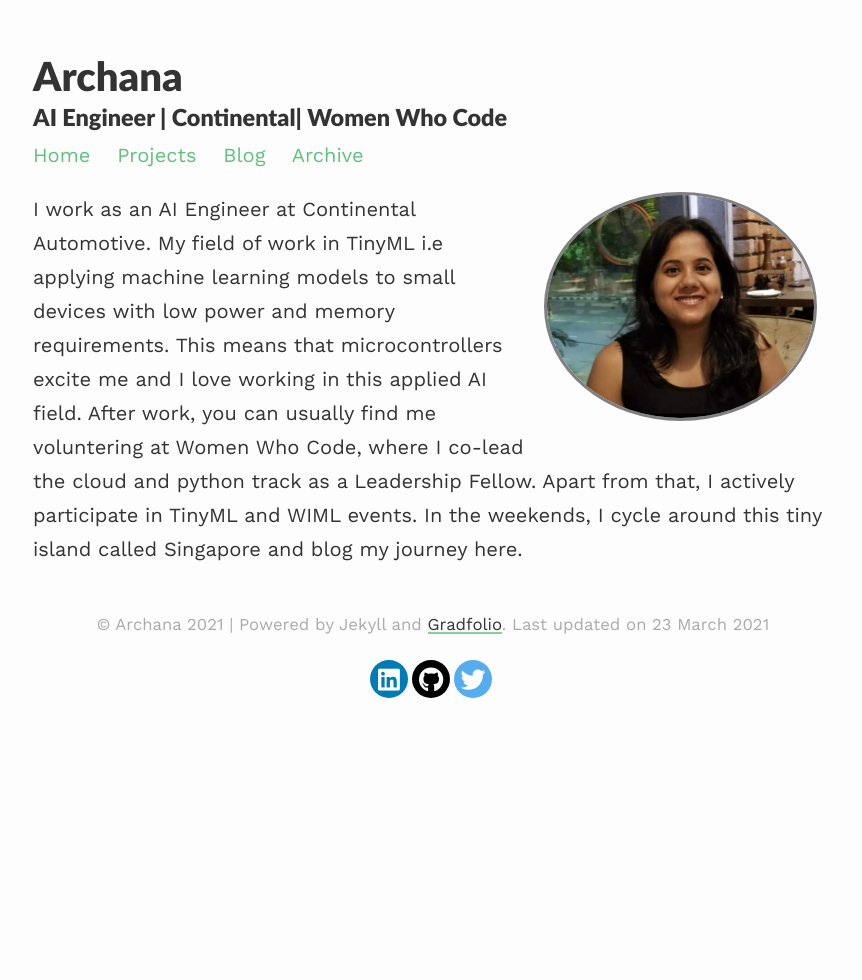
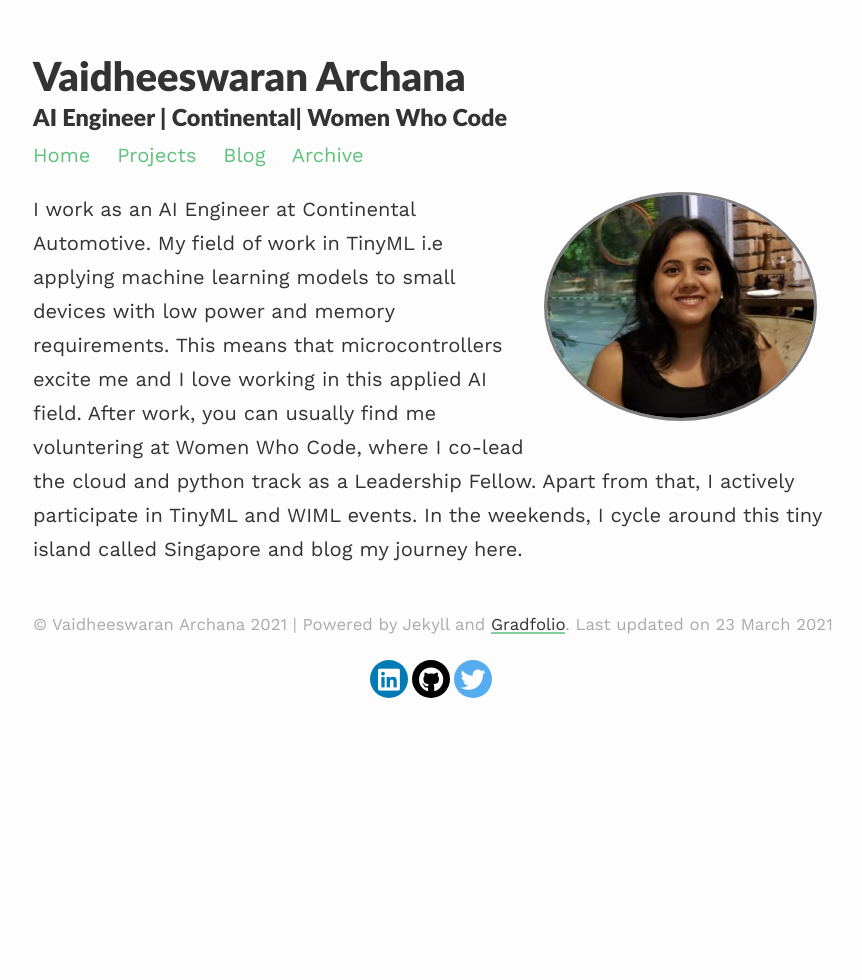
Before and after one commit to varchanaiyer/gradportfolio, a Jekyll site: the page built from index.md, in a window 1280 px wide. Shown: the whole page, without its empty margins (207-1069 px from the left). Built offline with Jekyll 4.4.1, drawn with Linux system fonts in a browser that asks for light colours; nearby versions of some CDN libraries.

Commit message:
Update _config.yml

```diff
--- a/_config.yml
+++ b/_config.yml
@@ -1,6 +1,6 @@
 ### your site title here
 
-title: Archana
+title: Vaidheeswaran Archana
 description: AI Engineer | Continental| Women Who Code
 
 baseurl: /gradportfolio #name of GitHub repository
```
